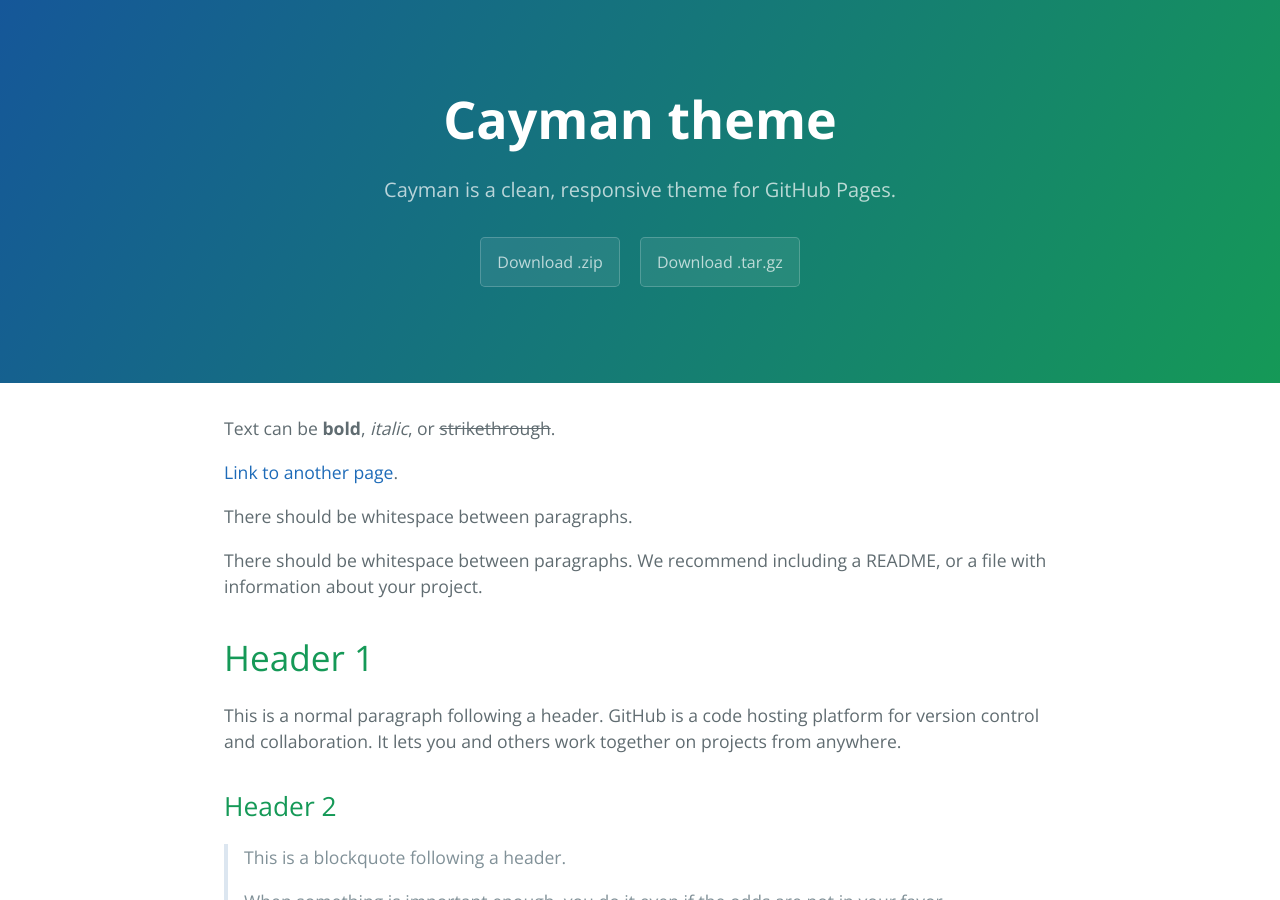
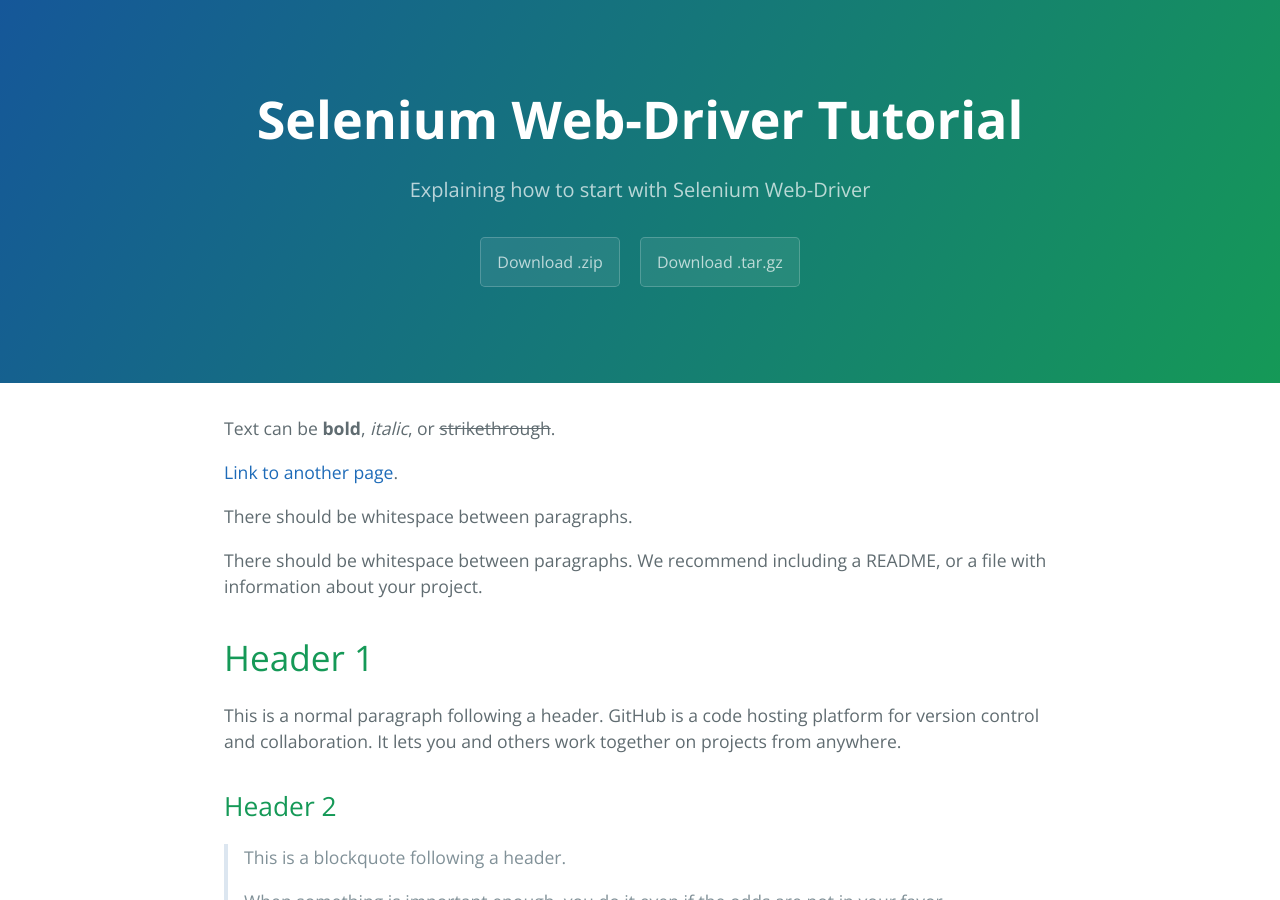
Before and after one commit to Illuminatt/illuminatt.github.io, a Jekyll site: the page built from index.md, in a window 1280 px wide and 900 px high. Built offline with Jekyll 4.4.1, drawn with Linux system fonts in a browser that asks for light colours.

Commit message:
Changing header

```diff
--- a/_config.yml
+++ b/_config.yml
@@ -1,5 +1,5 @@
-title: Cayman theme
-description: Cayman is a clean, responsive theme for GitHub Pages.
+title: Selenium Web-Driver Tutorial
+description: Explaining how to start with Selenium Web-Driver
 show_downloads: true
 google_analytics:
 theme:
```
